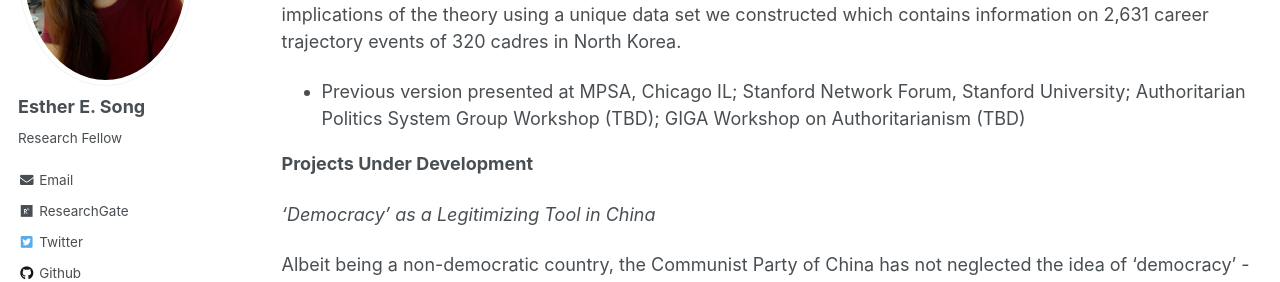
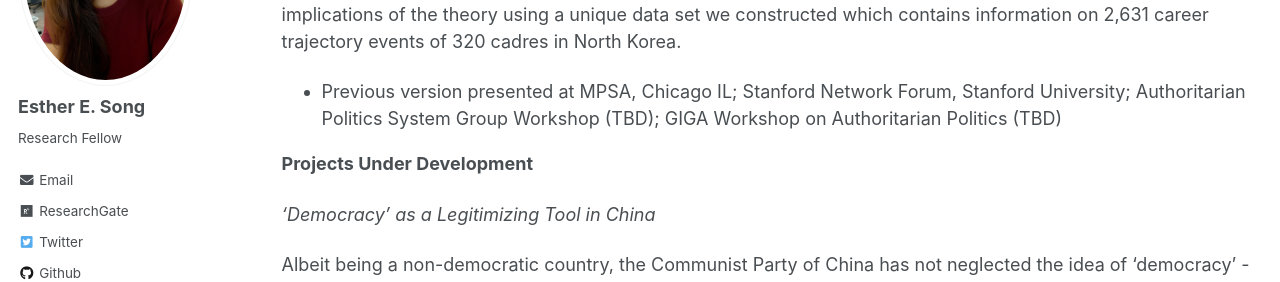
Before and after one commit to ehsong/ehsong.github.io, a Jekyll site: the page built from _pages/research.md, in a window 1280 px wide and 900 px high, scrolled down 1138 px. Shown: the part 179-461 px from the top of the window. Built offline with Jekyll 4.4.1, drawn with Linux system fonts in a browser that asks for light colours; some web fonts are replaced.

Commit message:
Update research.md

```diff
--- a/_pages/research.md
+++ b/_pages/research.md
@@ -36,7 +36,7 @@ Song, E. E. and Joanne Yang. How China Violates International Human Rights Law:
 
 Despite accumulation of a large corpus of literature on the role of legislatures and parties, it is unclear whether these institutions function as a co-optation mechanism, especially when legislatures do not function as an arena of deliberation. We draw attention to personnel management, which involves management of promotions, demotions and movement of positions of cadres within the party-state. We argue that personnel management is a more concrete measure of access to rents by elites. Personnel management is an institution that dictators use to credibly commit to power sharing but at the same time constrain elites from involving in collective action. We test the implications of the theory using a unique data set we constructed which contains information on 2,631 career trajectory events of 320 cadres in North Korea.
 
-- Previous version presented at MPSA, Chicago IL; Stanford Network Forum, Stanford University; Authoritarian Politics System Group Workshop (TBD); GIGA Workshop on Authoritarianism (TBD)
+- Previous version presented at MPSA, Chicago IL; Stanford Network Forum, Stanford University; Authoritarian Politics System Group Workshop (TBD); GIGA Workshop on Authoritarian Politics (TBD)
 
 **Projects Under Development**
 
```
